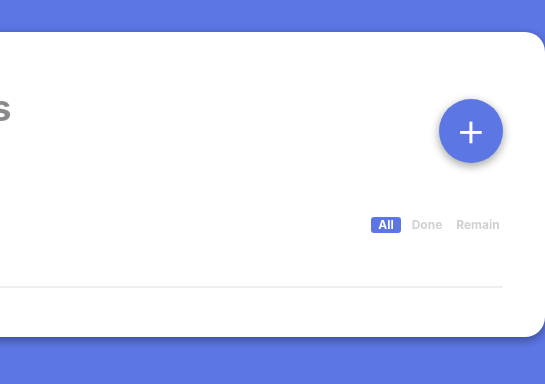
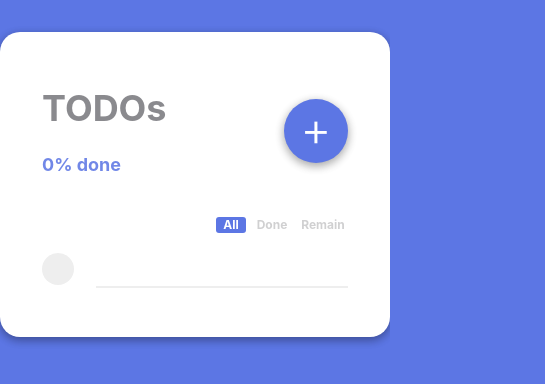
Before and after one commit to kitsanapong/todolist, a React (Create React App) app: page / in a window 390 px wide. Shown: the top 384 px of the page, 545 px wide, since content can reach past the window. Built offline with nearby package versions, Linux system fonts and the light colour scheme.

Commit message:
Add css for mobile

```diff
--- a/src/AppStyledComponents.js
+++ b/src/AppStyledComponents.js
@@ -42,4 +42,7 @@ export default styled.div`
             }
         }
     }
+    @media only screen and (max-width: 700px) {
+        width: 100%;
+    }
 `
```
